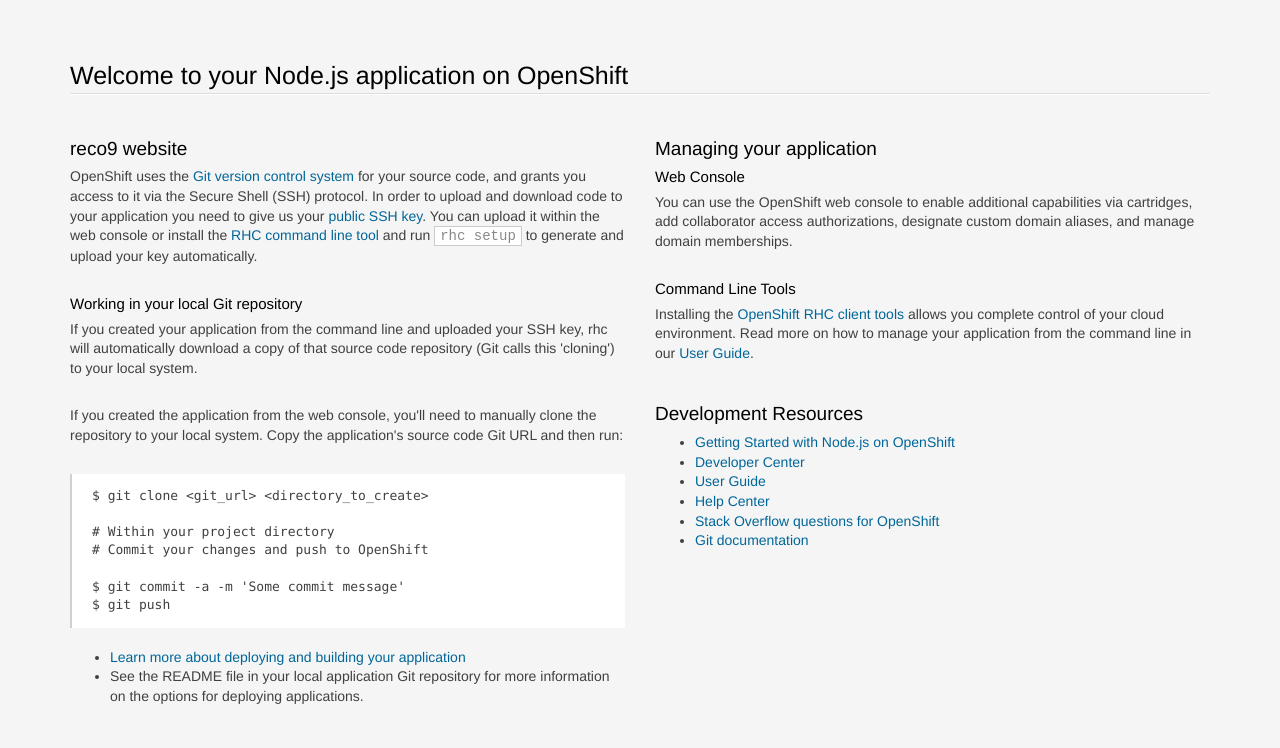
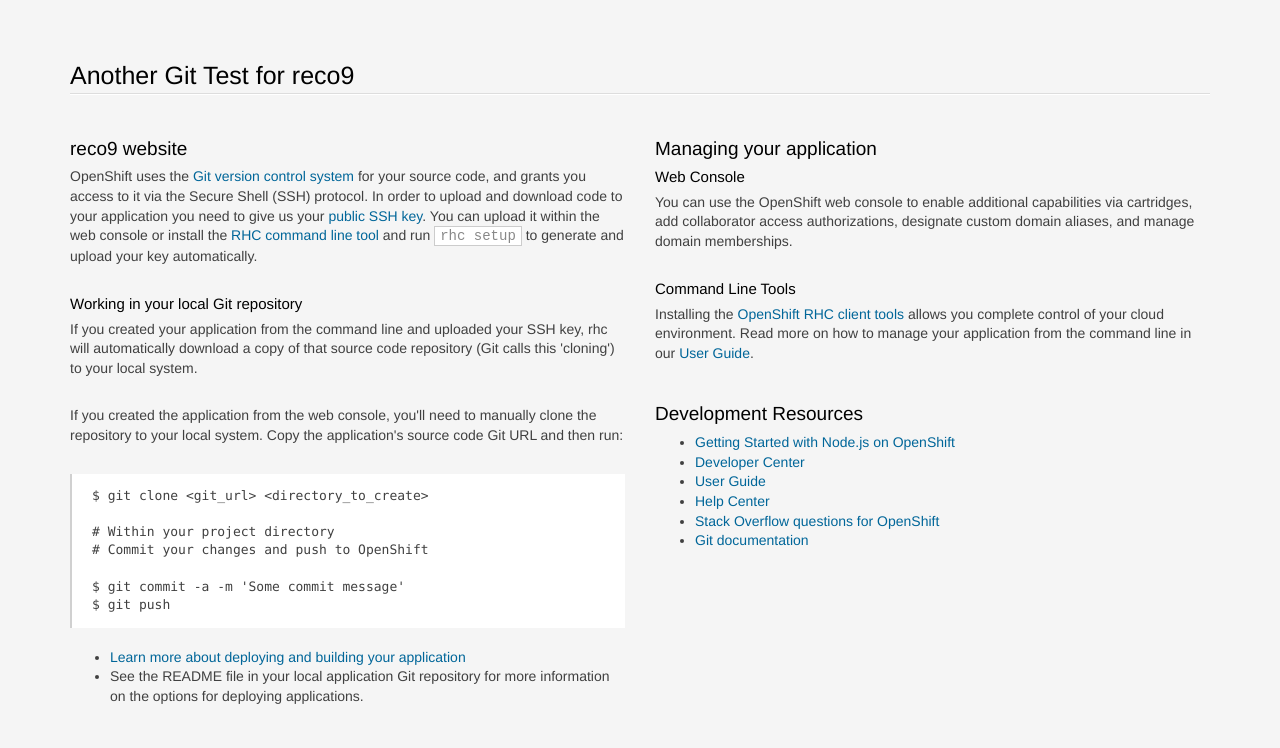
Before and after one commit to pelling/reco9site, a website: page index.html in a window 1280 px wide. Shown: the top 748 px of the page. Drawn offline with Linux system fonts and the light colour scheme.

Commit message:
testing another text change to get git working

```diff
--- a/index.html
+++ b/index.html
@@ -207,7 +207,7 @@
 <body>
 <section class='container'>
           <hgroup>
-            <h1>Welcome to your Node.js application on OpenShift</h1>
+            <h1>Another Git Test for reco9</h1>
           </hgroup>
 
 
```
